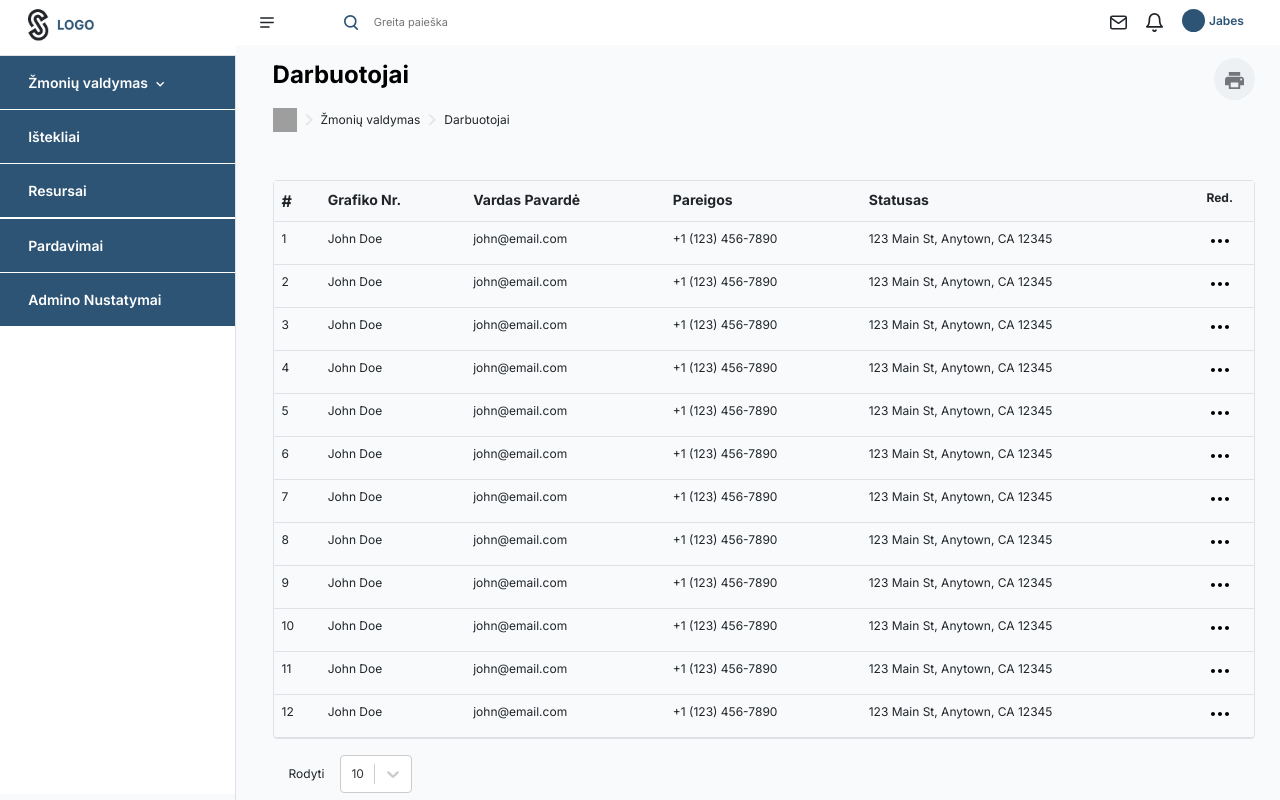
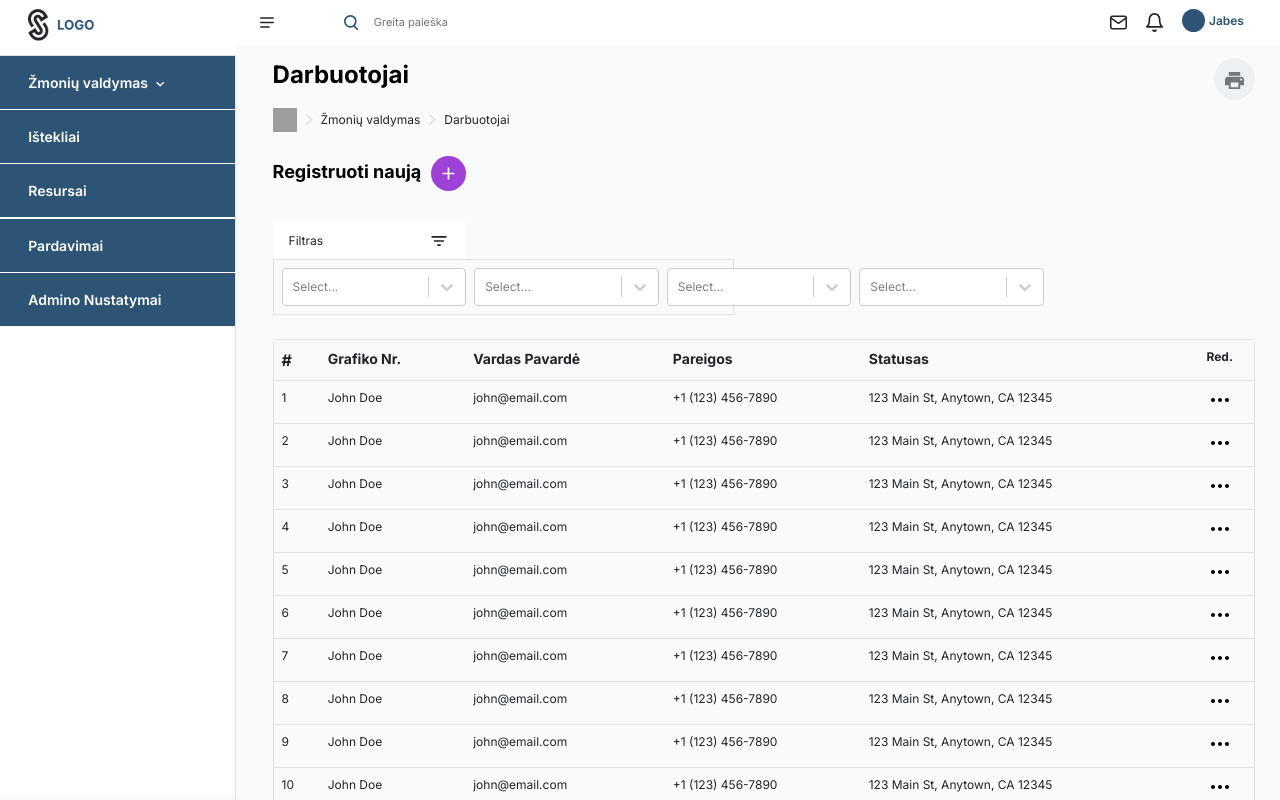
Before and after one commit to jacques-twizeyimana/ecommerce-admin, a React (Vite) app: page /dashboard/employees in a window 1280 px wide. Built offline with nearby package versions, Linux system fonts and the light colour scheme; grey boxes are pictures that could not be loaded.

Commit message:
feat: joining pages done

```diff
--- a/src/components/Atoms/Icon.tsx
+++ b/src/components/Atoms/Icon.tsx
@@ -17,9 +17,10 @@ export default function Icon({
   name,
   size = 24,
   height = size,
+  className="",
   styles = {},
   width = size,
   alt = name + ' icon',
 }: IconProps) {
-  return <img style={styles} src={`/icons/${name}.svg`} alt={alt} width={width} height={height} />;
+  return <img style={styles} className={className} src={`/icons/${name}.svg`} alt={alt} width={width} height={height} />;
 }
--- a/src/components/Molecules/custom/Filter.tsx
+++ b/src/components/Molecules/custom/Filter.tsx
@@ -7,14 +7,23 @@ export default function Filter() {
   return (
     <div className="py-4">
       <div className="d-inline-block">
-        <div className="d-flex align-items-center bg-white py-2 px-3">
-          <span className="pr-5">Filtras</span>
-          <Icon name="add" size={28} />
+        <div className="col-5 d-flex align-items-center justify-content-between bg-white py-2 px-3">
+          <span className="pr-5 text-xs">Filtras</span>
+          <Icon name="filter" size={20} />
         </div>
         <div className="border w-100 p-2 d-flex align-items-center gap-2">
-          <Select name="filter" options={[]} />
-          <Select name="filter" options={[]} />
-          <Select name="filter" options={[]} />
+         <div className="col-5">
+            <Select name="filter" className="text-xs" options={[]} />
+         </div>
+         <div className="col-5">
+            <Select name="filter" className="text-xs" options={[]} />
+         </div>
+         <div className="col-5">
+            <Select name="filter" className="text-xs" options={[]} />
+         </div>
+         <div className="col-5">
+            <Select name="filter" className="text-xs" options={[]} />
+         </div>
         </div>
       </div>
     </div>
--- a/src/components/Organisms/Forms/auth/SignInForm.tsx
+++ b/src/components/Organisms/Forms/auth/SignInForm.tsx
@@ -33,7 +33,7 @@ export default function SignInForm() {
     if (res.response?.data.status == 401) {
       setError('Invalid credentials');
     } else {
-      navigate('/employees');
+      navigate('/dashboard');
     }
   };
 
--- a/src/components/Organisms/Table.tsx
+++ b/src/components/Organisms/Table.tsx
@@ -7,6 +7,9 @@ import Dropdown from '../Atoms/custom/Dropdown';
 import Icon from '../Atoms/Icon';
 import Button from '../Molecules/Button/Button';
 import Pagination from '../Molecules/custom/Pagination';
+import Filter from '../Molecules/custom/Filter';
+import Heading from '../Atoms/Heading';
+import {useNavigate} from 'react-router-dom';
 
 const showEntriesOptions = [
   { value: '10', label: '10' },
@@ -48,12 +51,21 @@ export default function Table<T>({
   onChangePageSize,
 }: //   ,
 TableProps<T>) {
+  const navigate = useNavigate();
+
   function handleCountSelect(e: ValueType) {
     if (onChangePageSize) onChangePageSize(parseInt(e.value + ''));
   }
 
   return (
     <div>
+      <div className="page-head">
+        <Heading fontSize="md" fontWeight="bold">
+          Registruoti naują
+          <Icon name={'add'} styles={{marginLeft: '10px'}} size={35}/>
+        </Heading>
+      </div>
+      <Filter />
       <div className="border rounded">
       <table className="table table-responsive my-0">
         <tbody>
--- a/src/pages/employees/index.tsx
+++ b/src/pages/employees/index.tsx
@@ -111,6 +111,13 @@ const data: IEmployee[] = [
 
 const actions: TableActionsType<IEmployee>[] = [
   {
+    name: 'View',
+    icon: 'add',
+    handleAction: (item: IEmployee) => {
+      console.log(item);
+    },
+  },
+  {
     name: 'Edit',
     icon: 'add',
     handleAction: (item: IEmployee) => {
@@ -132,7 +139,7 @@ const EmployeeTable = () => {
       <div className="">
         <Breadcrump title="Darbuotojai" navigation={['Žmonių valdymas', 'Darbuotojai']} />
       </div>
-      <div className="mt-5">
+      <div className="mt-4">
         <Table
           data={data}
           uniqueCol="Sutarties Nr."
--- a/src/types/props.ts
+++ b/src/types/props.ts
@@ -71,7 +71,7 @@ export type IconNames =
   | 'home'
   | 'arrow-right'
   | 'arrow-right2'
-  | 'arrow-left'
+  | 'arrow-left' | 'filter'
   | 'more';
 
 
```
Also changed, not shown: public/icons/filter.svg (added), 1 other file (tests, documents, lock files or other folders).
